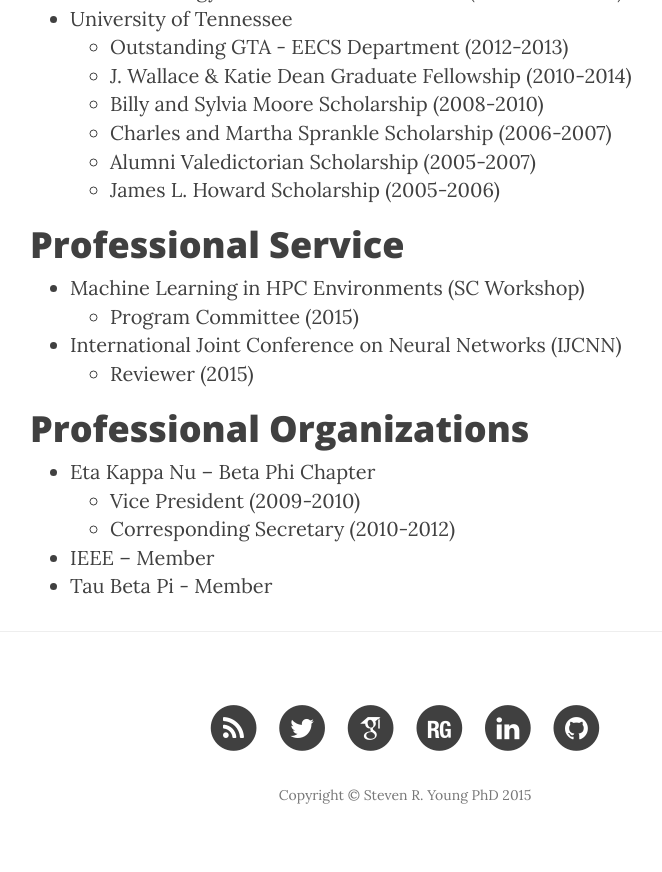
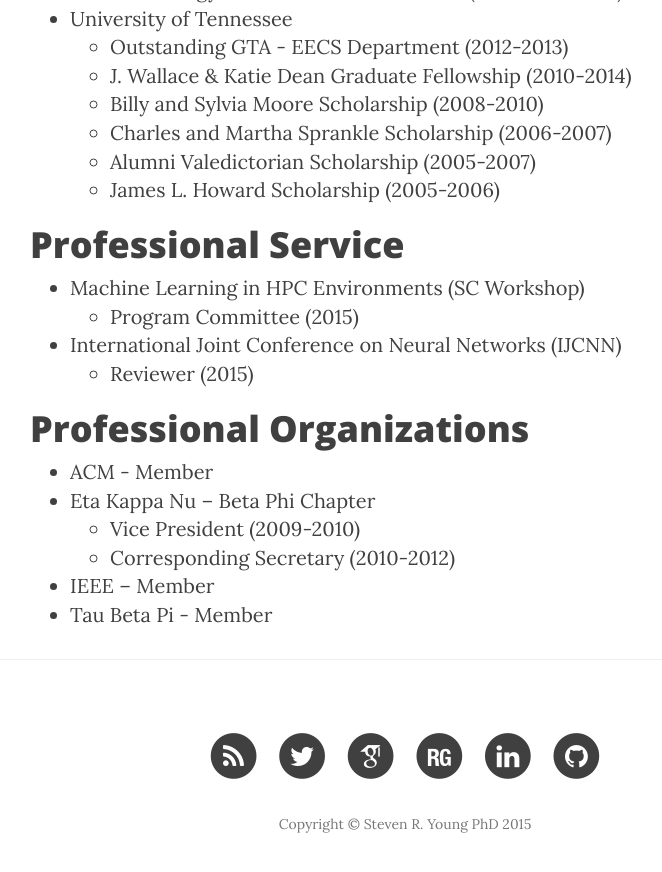
Before and after one commit to stevenryoung/stevenryoung.github.io, a Jekyll site: the page built from cv.md, in a window 1280 px wide and 900 px high, scrolled down 3578 px. Shown: the top 872 px of the window, without its empty margins (235-897 px from the left). Built offline with Jekyll 4.4.1, drawn with Linux system fonts in a browser that asks for light colours; nearby versions of some CDN libraries.

Commit message:
Added ACM to CV

```diff
--- a/cv.md
+++ b/cv.md
@@ -95,6 +95,7 @@ GPA: 3.88
     - Reviewer (2015)
 
 # Professional Organizations
+- ACM - Member
 - Eta Kappa Nu – Beta Phi Chapter
     - Vice President (2009-2010)
     - Corresponding Secretary (2010-2012)
```
